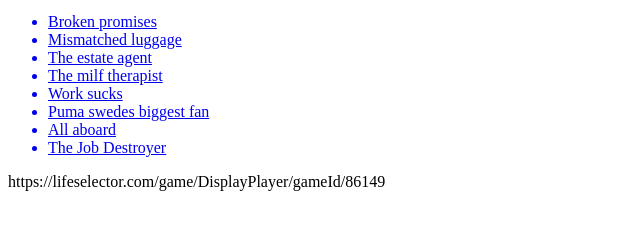
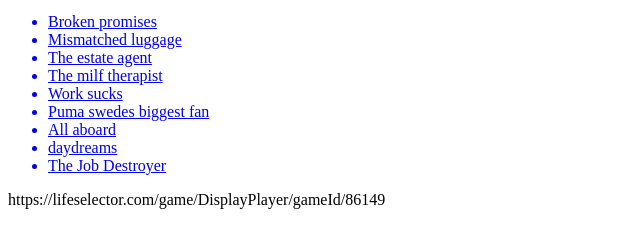
Before and after one commit to virtPc/rep2, a plain HTML site: page index.html in a window 1280 px wide. Shown: the part 101-348 px from the top of the page, without its empty margins (0-640 px from the left). Drawn offline with Linux system fonts and the light colour scheme.

Commit message:
Update index.html

```diff
--- a/index.html
+++ b/index.html
@@ -22,6 +22,7 @@
 	<a href="Puma Swede's Biggest Fan/index.html"><li>Puma swedes biggest fan</li></a>
 
 	<a href="All Aboard/index.html"><li>All aboard</li></a>
+	<a href="Daydreams/index.html"><li>daydreams</li></a>
 
 	<a href="The Job Destroyer/index.html"><li>The Job Destroyer</li></a>
 
```
